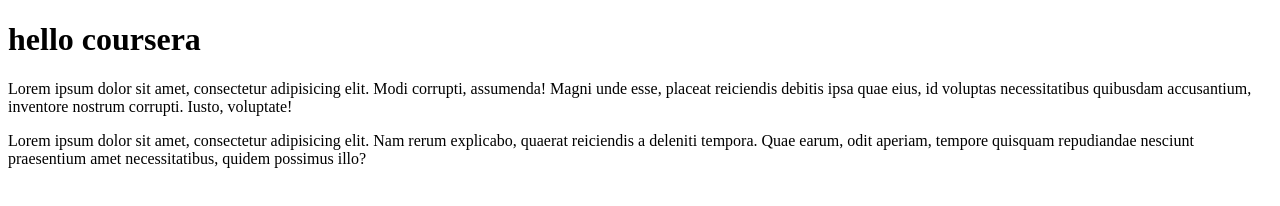
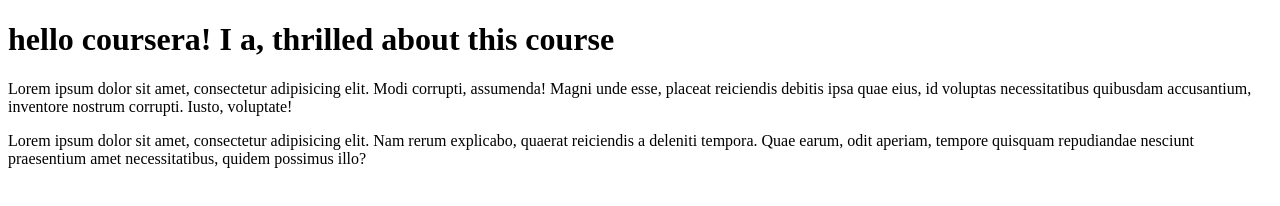
Before and after one commit to HichamAhrach/coursera-angular, a plain HTML site: page index.html in a window 1280 px wide. Drawn offline with Linux system fonts and the light colour scheme.

Commit message:
Next version of web file.

```diff
--- a/index.html
+++ b/index.html
@@ -4,7 +4,7 @@
 	<title>Hello Coursera!</title>
 </head>
 <body>
-<h1>hello coursera</h1>
+<h1>hello coursera! I a, thrilled about this course</h1>
 <p>Lorem ipsum dolor sit amet, consectetur adipisicing elit. Modi corrupti, assumenda! Magni unde esse, placeat reiciendis debitis ipsa quae eius, id voluptas necessitatibus quibusdam accusantium, inventore nostrum corrupti. Iusto, voluptate!</p>
 
 <p>Lorem ipsum dolor sit amet, consectetur adipisicing elit. Nam rerum explicabo, quaerat reiciendis a deleniti tempora. Quae earum, odit aperiam, tempore quisquam repudiandae nesciunt praesentium amet necessitatibus, quidem possimus illo?</p>
```
